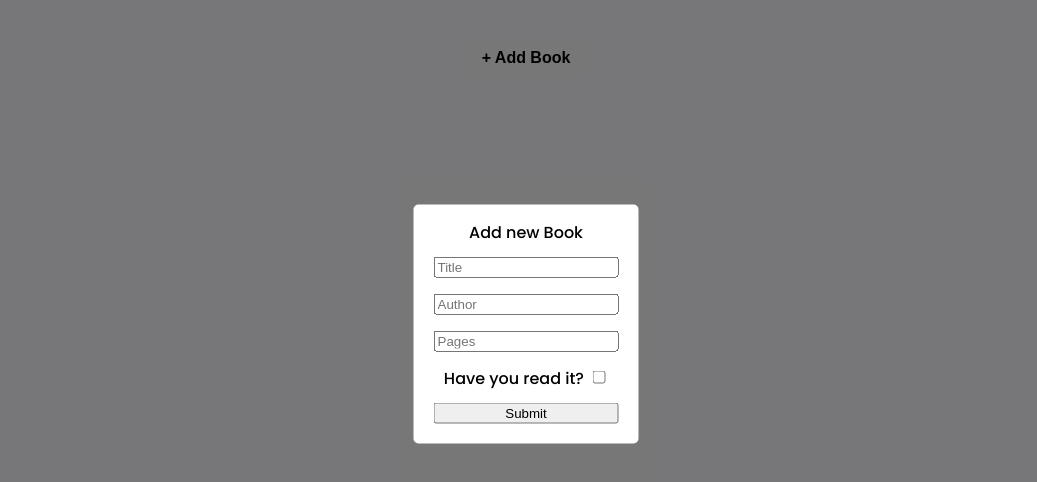
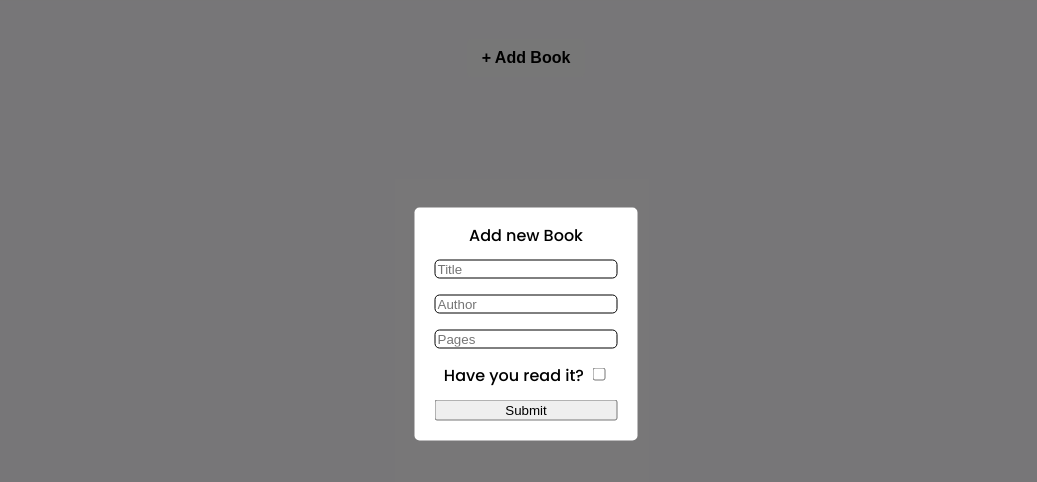
Before and after one commit to hzk2021/Library, a plain HTML site: page index.html in a window 1280 px wide. Both pictures are taken after a click on the button "+ Add Book". Shown: the part 76-558 px from the top of the page, without its empty margins (114-1151 px from the left). Drawn offline with Linux system fonts and the light colour scheme.

Commit message:
Fix styling

```diff
--- a/static/css/style.css
+++ b/static/css/style.css
@@ -115,6 +115,11 @@ header {
     border-radius: 5px;
 }
 
+form input {
+    border: 1px solid black;
+    border-radius: inherit;
+}
+
 footer {
     position: absolute;
     bottom: 5px;
```
